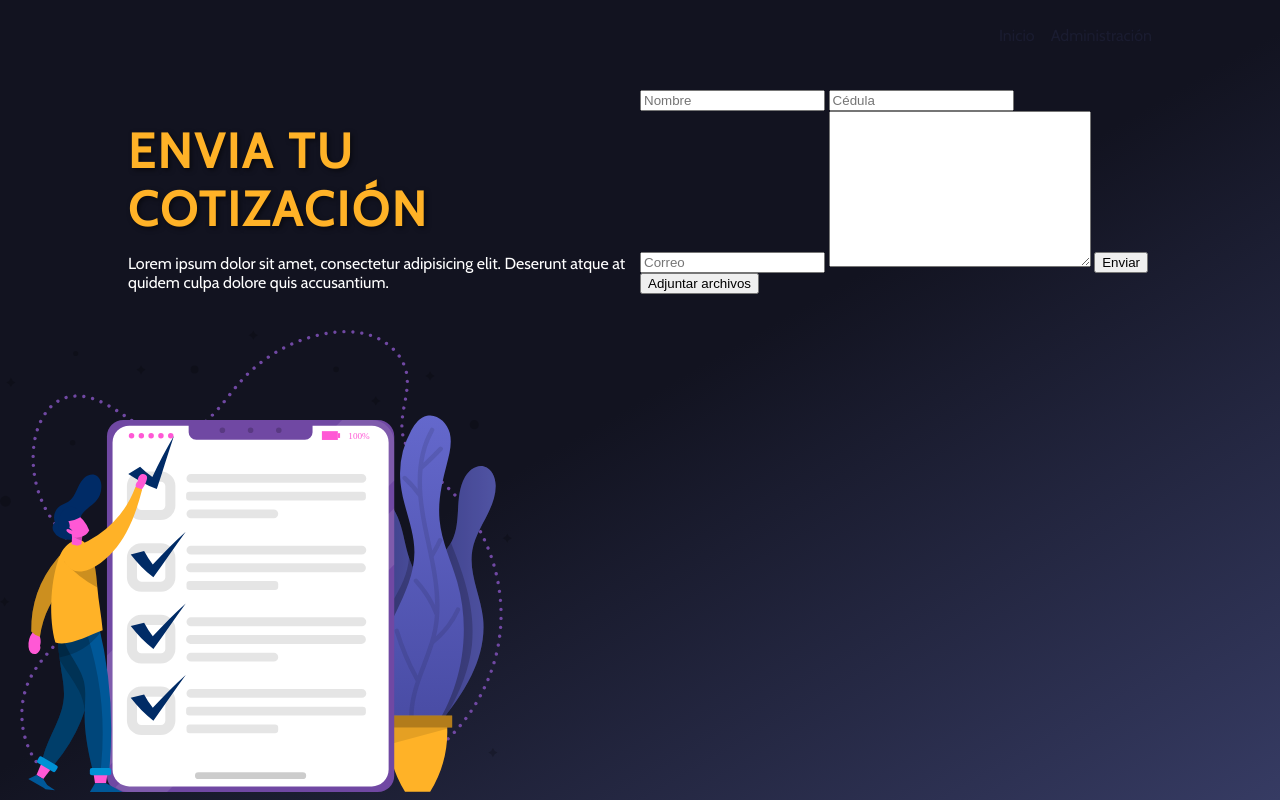
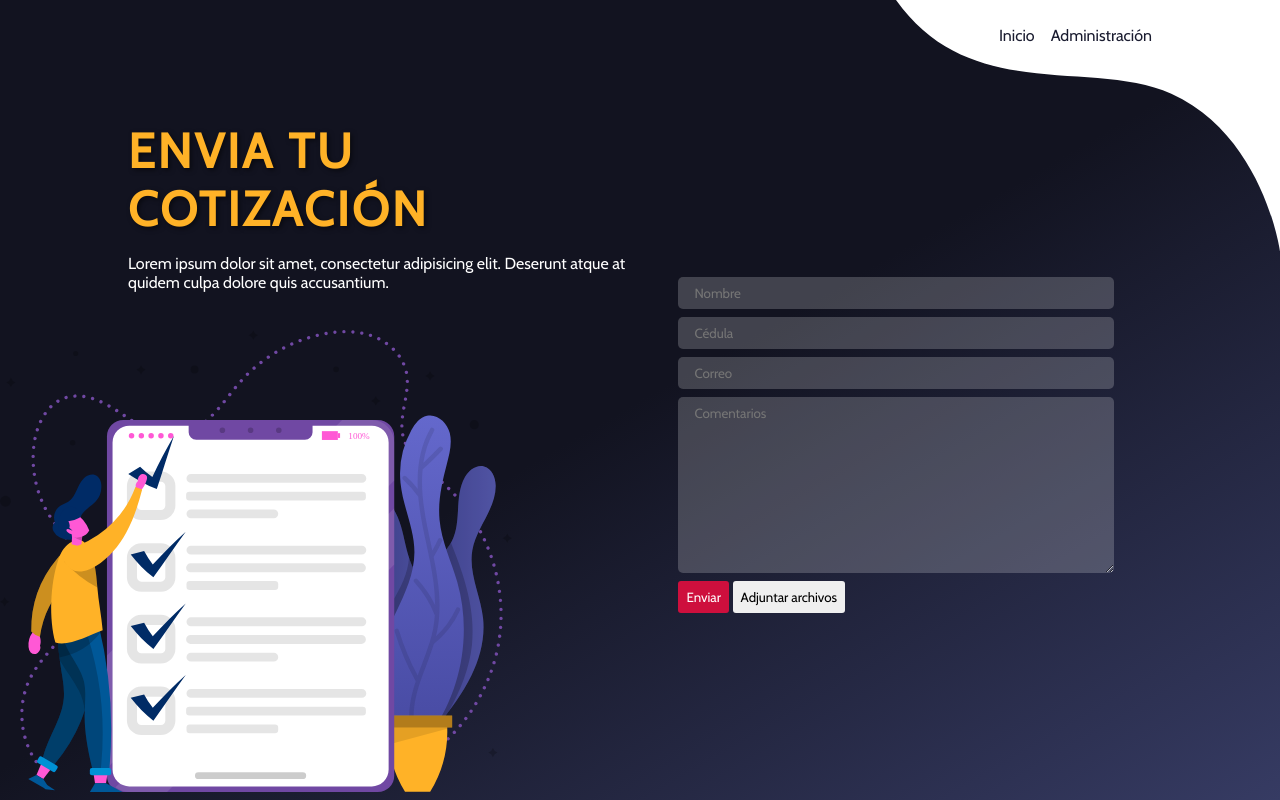
Before and after one commit to czabala847/cotizacion, a PHP site: page / in a window 1280 px wide. Run offline with PHP 8.4, Linux system fonts and the light colour scheme.

Commit message:
Página desktop terminada

```diff
--- a/index.html
+++ b/index.html
@@ -11,8 +11,11 @@
 </head>
 
 <body>
-  <div id="app">
+  <div id="app" class="mask-hero">
     <header class="header">
+      <!-- <div class="header-mask">
+        <img src="./src/assets/SVG/mask-header-hero.svg" alt="mask img" />
+      </div> -->
       <div class="container">
         <nav class="header-menu">
           <ul class="header-menu__list">
@@ -40,9 +43,11 @@
             <input type="text" placeholder="Nombre" />
             <input type="text" placeholder="Cédula" />
             <input type="email" placeholder="Correo" />
-            <textarea name="asunto" id="" cols="30" rows="10"></textarea>
-            <button>Enviar</button>
-            <button>Adjuntar archivos</button>
+            <textarea placeholder="Comentarios" name="asunto" id="" cols="30" rows="10"></textarea>
+            <div class="quotation-btn">
+              <button class="btn btn--primary">Enviar</button>
+              <button class="btn">Adjuntar archivos</button>
+            </div>
           </form>
         </div>
       </div>
--- a/src/css/style.css
+++ b/src/css/style.css
@@ -17,6 +17,7 @@ body {
   padding: 0;
   font-family: "Cabin", sans-serif;
   font-size: 16px;
+  background: linear-gradient(150deg, #121320 50%, #363b63 100%);
 }
 
 body,
@@ -25,7 +26,6 @@ figure {
 }
 
 #app {
-  background: linear-gradient(150deg, #121320 50%, #363b63 100%);
   color: #fff;
   height: 100vh;
   overflow: hidden;
@@ -35,10 +35,15 @@ figure {
       grid-template-rows: 90px 1fr;
 }
 
+.mask-hero {
+  background: url("../assets/SVG/mask-header-hero.svg") no-repeat top right;
+  background-size: 30%;
+}
+
 /*-----------------------------------------*\
                   CONTAINERS
 \*-----------------------------------------*/
-.flex-center, .header-menu__list {
+.flex-center, .header-menu__list, .quotation__form {
   display: -webkit-box;
   display: -ms-flexbox;
   display: flex;
@@ -70,11 +75,43 @@ figure {
   text-transform: uppercase;
 }
 
+input,
+textarea {
+  padding: 0.5rem 1rem;
+  margin-bottom: 0.5rem;
+  border-radius: 5px;
+  border: none;
+  outline: none;
+  font-family: "Cabin", sans-serif;
+  background-color: rgba(255, 255, 255, 0.2);
+  color: #fff;
+}
+
+/*-----------------------------------------*\
+                  BUTTONS
+\*-----------------------------------------*/
+.btn {
+  padding: 0.5rem;
+  border-radius: 3px;
+  border: none;
+  font-family: "Cabin", sans-serif;
+}
+
+.btn--primary {
+  background-color: #ce0f3d;
+  color: #fff;
+}
+
+.btn:hover {
+  cursor: pointer;
+}
+
 /*                    *\
           HEADER
 \*                    */
 .header {
   height: 70px;
+  position: relative;
 }
 
 .header .container {
@@ -83,6 +120,7 @@ figure {
 
 .header-menu {
   height: inherit;
+  z-index: 100;
 }
 
 .header-menu__list {
@@ -105,6 +143,12 @@ figure {
 
 .header-menu__list--link:hover {
   color: #ffb227;
+}
+
+.header-mask img {
+  position: absolute;
+  width: 30%;
+  right: 0;
 }
 
 /*-----------------------------------------*\
@@ -135,4 +179,16 @@ figure {
   letter-spacing: 3px;
   color: #ffb227;
 }
+
+.quotation__form {
+  -webkit-box-align: initial;
+      -ms-flex-align: initial;
+          align-items: initial;
+  -webkit-box-orient: vertical;
+  -webkit-box-direction: normal;
+      -ms-flex-direction: column;
+          flex-direction: column;
+  width: 85%;
+  margin: 0 auto;
+}
 /*# sourceMappingURL=style.css.map */
--- /dev/null
+++ b/src/sass/base/_buttons.scss
@@ -0,0 +1,18 @@
+/*-----------------------------------------*\
+                  BUTTONS
+\*-----------------------------------------*/
+.btn {
+  padding: 0.5rem;
+  border-radius: 3px;
+  border: none;
+  font-family: $font-base;
+
+  &--primary {
+    background-color: $color-btn-primary;
+    color: $color-white;
+  }
+
+  &:hover {
+    cursor: pointer;
+  }
+}
--- a/src/sass/base/_global.scss
+++ b/src/sass/base/_global.scss
@@ -5,6 +5,7 @@ body {
   padding: 0;
   font-family: $font-base;
   font-size: $font-size-base;
+  background: $color-background-deg;
 }
 
 body,
@@ -13,10 +14,14 @@ figure {
 }
 
 #app {
-  background: $color-background-deg;
   color: $color-white;
   height: $height-viewport;
   overflow: hidden;
   display: grid;
   grid-template-rows: 90px 1fr;
 }
+
+.mask-hero {
+  background: url("../assets/SVG/mask-header-hero.svg") no-repeat top right;
+  background-size: 30%;
+}
--- /dev/null
+++ b/src/sass/base/_input.scss
@@ -0,0 +1,11 @@
+input,
+textarea {
+  padding: 0.5rem 1rem;
+  margin-bottom: 0.5rem;
+  border-radius: 5px;
+  border: none;
+  outline: none;
+  font-family: $font-base;
+  background-color: $color-dark-gray;
+  color: $color-white;
+}
--- a/src/sass/layout/_header.scss
+++ b/src/sass/layout/_header.scss
@@ -4,7 +4,7 @@
 
 .header {
   height: $header-height;
-  // background-image: url("../assets/mask-header-hero.png");
+  position: relative;
 
   & .container {
     height: inherit;
@@ -13,6 +13,7 @@
 
 .header-menu {
   height: inherit;
+  z-index: 100;
 
   &__list {
     height: inherit;
@@ -33,3 +34,9 @@
     }
   }
 }
+
+.header-mask img {
+  position: absolute;
+  width: 30%;
+  right: 0;
+}
--- a/src/sass/layout/_quotation.scss
+++ b/src/sass/layout/_quotation.scss
@@ -29,3 +29,8 @@
 }
 
 //FORMULARIO
+.quotation__form {
+  @include m-flex(center, initial, column);
+  width: 85%;
+  margin: 0 auto;
+}
--- a/src/sass/lib/_variables.scss
+++ b/src/sass/lib/_variables.scss
@@ -6,6 +6,9 @@
 $color-white: #fff;
 $color-yellow: #ffb227;
 $color-purple: rgba(26, 28, 48, 1);
+$color-dark-gray: rgba(255, 255, 255, 0.2);
+
+$color-btn-primary: #ce0f3d;
 
 $color-background-deg: linear-gradient(
   150deg,
--- a/src/sass/style.scss
+++ b/src/sass/style.scss
@@ -4,6 +4,8 @@
 @import "./base/global";
 @import "./base/containers";
 @import "./base/typography";
+@import "./base/input";
+@import "./base/buttons";
 
 @import "./layout/header";
 @import "./layout/quotation";
```
Also changed, not shown: src/assets/1x/Recurso 4.png (added), src/assets/SVG/mask-header-hero.svg (added), src/assets/mask-header-hero.png, 1 other file.
